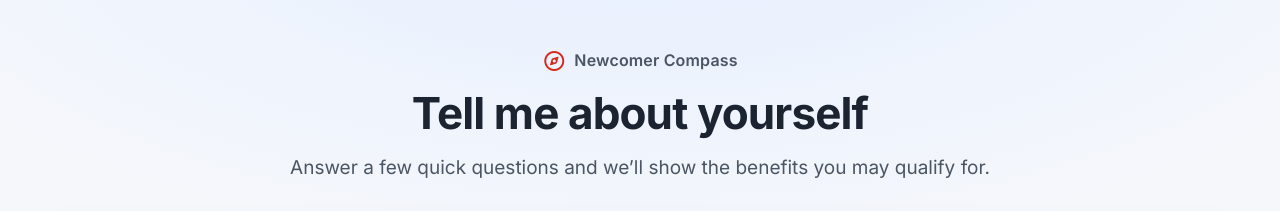
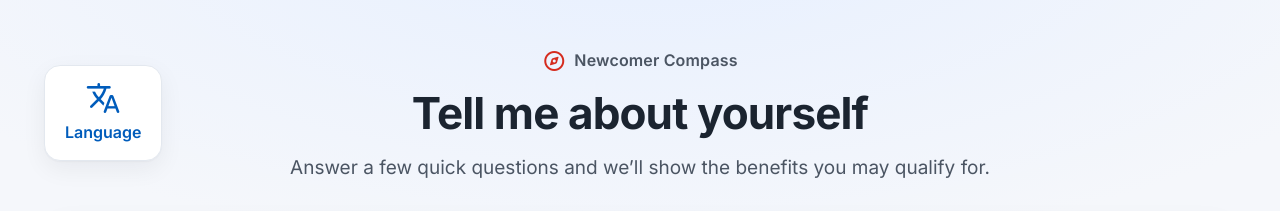
Before and after one commit to e11235/NewcomerCompassPOC, an Angular app: page / in a window 1280 px wide. Shown: the top 211 px of the page. Built offline with nearby package versions, Linux system fonts and the light colour scheme.

Commit message:
add language button visual only

```diff
--- a/src/app/pages/questionnaire/questionnaire.html
+++ b/src/app/pages/questionnaire/questionnaire.html
@@ -1,7 +1,14 @@
 <main class="page">
   <header class="intro">
     <span class="nc-brand"><mat-icon aria-hidden="true">explore</mat-icon>Newcomer Compass</span>
-    <h1>Tell me about yourself</h1>
+    <div class="title-row">
+      <!-- Placeholder: language switching is not wired up yet (layout evaluation only). -->
+      <button type="button" class="language-toggle" matRipple aria-label="Change language">
+        <mat-icon aria-hidden="true">translate</mat-icon>
+        <span>Language</span>
+      </button>
+      <h1>Tell me about yourself</h1>
+    </div>
     <p class="lead">
       Answer a few quick questions and we’ll show the benefits you may qualify for.
     </p>
--- a/src/app/pages/questionnaire/questionnaire.scss
+++ b/src/app/pages/questionnaire/questionnaire.scss
@@ -32,6 +32,66 @@
     margin: 0;
     color: var(--nc-text-muted);
     font-size: 1.1875rem;
+  }
+}
+
+// Full-width row so the language button can sit at its left edge, vertically
+// centred on the title, in the otherwise empty space.
+.title-row {
+  position: relative;
+  align-self: stretch;
+}
+
+// Absolutely positioned so it doesn't shift the existing layout. Centred with
+// auto margins rather than transform, because Material's ripple styles set
+// `transform` on the host element.
+.language-toggle {
+  position: absolute;
+  left: 0;
+  top: 0;
+  bottom: 0;
+  height: fit-content;
+  margin: auto 0;
+  display: flex;
+  flex-direction: column;
+  align-items: center;
+  gap: 0.25rem;
+  min-width: 112px;
+  padding: 0.875rem 1.25rem;
+  border: 1px solid var(--nc-border);
+  border-radius: var(--nc-radius-md);
+  background: var(--nc-surface);
+  box-shadow: var(--nc-shadow);
+  color: var(--mat-sys-primary);
+  font: inherit;
+  font-size: 1rem;
+  font-weight: 600;
+  cursor: pointer;
+  overflow: hidden; // keep the click ripple inside the rounded corners
+  transition:
+    background-color 150ms ease,
+    border-color 150ms ease,
+    scale 100ms ease;
+
+  mat-icon {
+    font-size: 2.25rem;
+    width: 2.25rem;
+    height: 2.25rem;
+  }
+
+  &:hover {
+    background: #eef3fc;
+    border-color: #c9d7f0;
+  }
+
+  &:active {
+    background: #e1eafa;
+    scale: 0.96;
+  }
+
+  &:focus-visible {
+    outline: 3px solid color-mix(in srgb, var(--mat-sys-primary) 40%, transparent);
+    outline-offset: 2px;
   }
 }
 
@@ -94,6 +154,23 @@
   margin-top: 0.5rem;
 }
 
+// Not enough room beside the title: put the button above it instead.
+@media (max-width: 1000px) {
+  .title-row {
+    display: flex;
+    flex-direction: column;
+    align-items: center;
+    gap: 0.75rem;
+  }
+
+  .language-toggle {
+    position: static;
+    margin: 0;
+    flex-direction: row;
+    padding: 0.625rem 1.25rem;
+  }
+}
+
 // Tablet: two columns, group question across the full width.
 @media (max-width: 1080px) {
   .fields {
--- a/src/app/pages/questionnaire/questionnaire.ts
+++ b/src/app/pages/questionnaire/questionnaire.ts
@@ -1,6 +1,7 @@
 import { Component, inject } from '@angular/core';
 import { FormsModule } from '@angular/forms';
 import { MatButtonModule } from '@angular/material/button';
+import { MatRippleModule } from '@angular/material/core';
 import { MatFormFieldModule } from '@angular/material/form-field';
 import { MatIconModule } from '@angular/material/icon';
 import { MatInputModule } from '@angular/material/input';
@@ -17,6 +18,7 @@ import { MARITAL_STATUSES, NEWCOMER_GROUPS, ProfileStore } from '../../state/pro
     MatFormFieldModule,
     MatIconModule,
     MatInputModule,
+    MatRippleModule,
     MatSelectModule,
     Chat,
   ],
```
